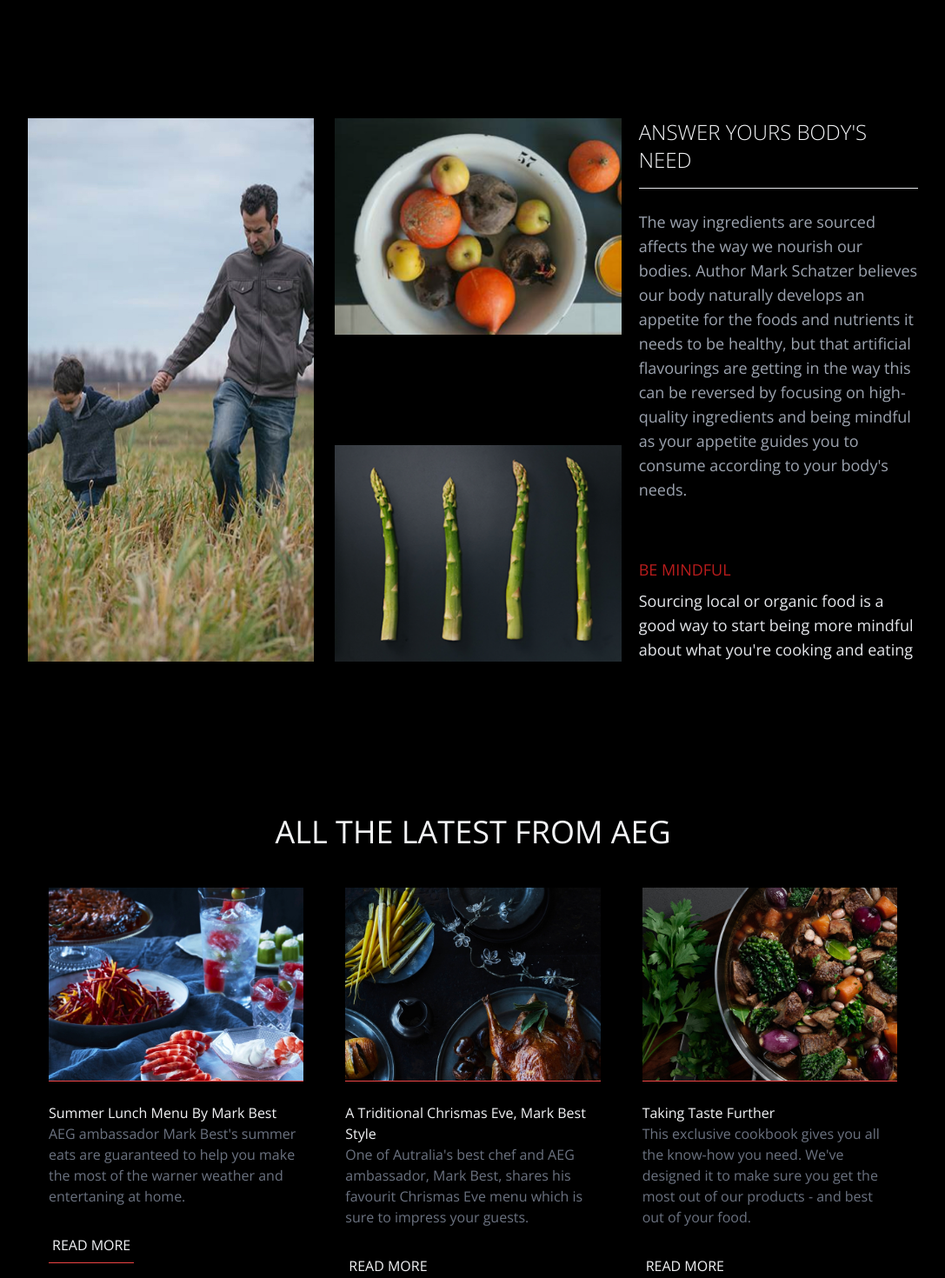
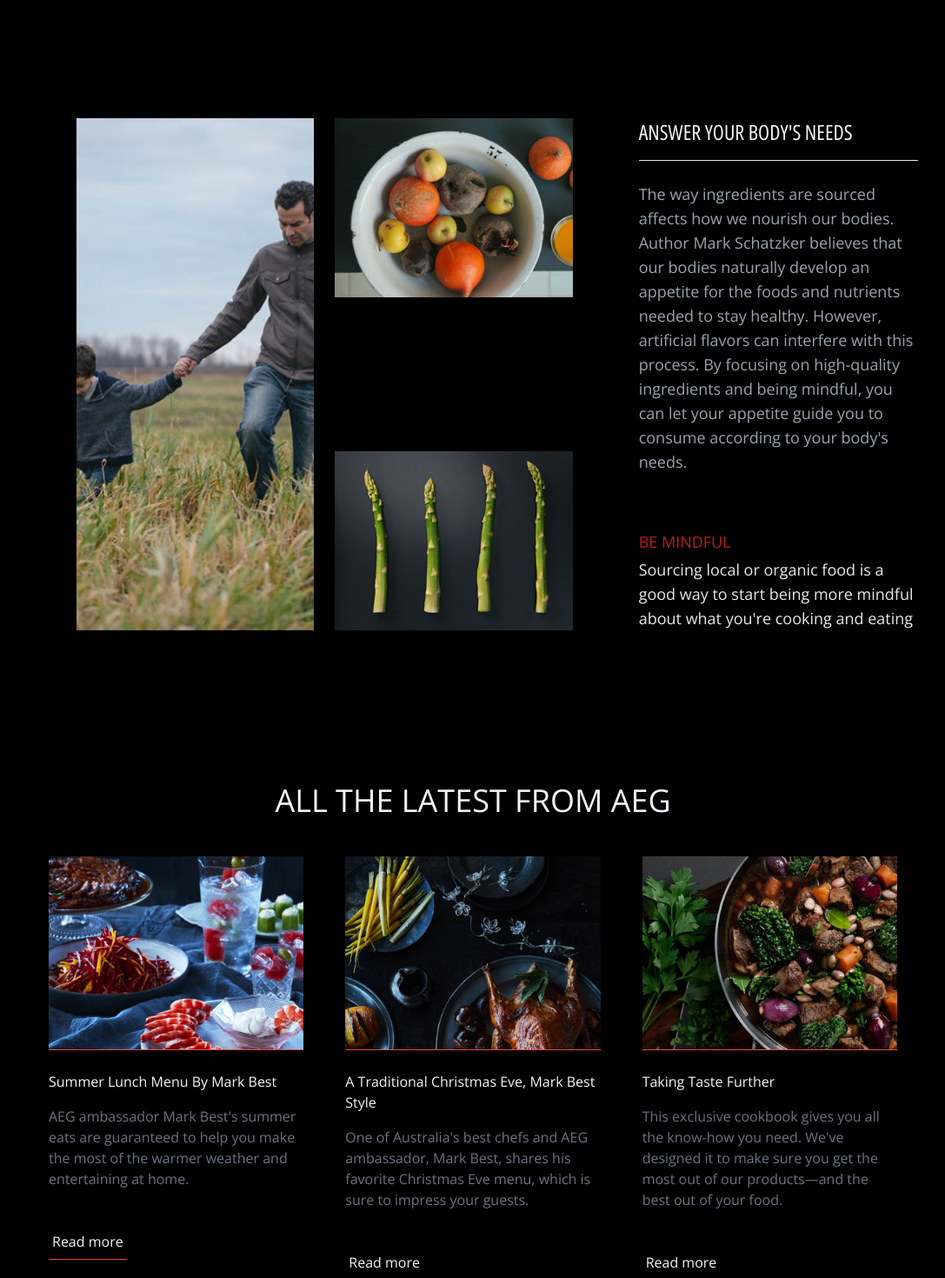
Before and after one commit to mattseidel/orchard-fed, a React (Vite) app: page / in a window 1280 px wide. Shown: the part 40-1510 px from the top of the page at 87% size, without its empty margins (96-1183 px from the left). Built offline with nearby package versions, Linux system fonts and the light colour scheme.

Commit message:
style: fix responsive components

```diff
--- a/package.json
+++ b/package.json
@@ -10,7 +10,9 @@
     "preview": "vite preview"
   },
   "dependencies": {
+    "@radix-ui/react-dialog": "^1.1.1",
     "@radix-ui/react-icons": "^1.3.0",
+    "@radix-ui/react-slot": "^1.1.0",
     "class-variance-authority": "^0.7.0",
     "clsx": "^2.1.1",
     "react": "^18.3.1",
--- a/src/components/common/Image.tsx
+++ b/src/components/common/Image.tsx
@@ -52,12 +52,12 @@ const ProgressiveImage = ({ fallbackSrc, hasHover, className, ...rest }: ImagePr
   }, [fallbackSrc, rest.src]);
 
   const cn = classNames(className, {
-    "transition duration-300 hover:scale-105": hasHover,
+    "transition duration-300 lg:hover:scale-105 hover:shadow-xl hover:shadow-gray-800 ": hasHover,
   })
 
   return (
     <picture>
-      <source srcSet={highResSrc} key={highResSrc} />
+      <source srcSet={highResSrc} key={highResSrc}  className=""/>
       <source srcSet={fallbackSrc} media="(max-width: 600px)" className="scale-" />
       <img
         className={cn}
--- a/src/components/features/Card.tsx
+++ b/src/components/features/Card.tsx
@@ -1,6 +1,8 @@
 import ProgressiveImage from "../common/Image";
 import { Card, CardContent, CardFooter, CardHeader } from "../ui/card";
 import { Feature } from "./featuresList";
+import { Modals } from "./Modals";
+
 
 export const CardElement = ({
   title,
@@ -19,13 +21,11 @@ export const CardElement = ({
         />
       </CardHeader>
       <CardContent>
-        <h1 className="capitalize">{title}</h1>
+        <h1 className="capitalize mb-4">{title}</h1>
         <p className="text-gray-500">{description}</p>
       </CardContent>
-      <CardFooter>
-        <button className="border-b border-red-500 py-2 hover:border-none hover:bg-red-500 transition duration-300 rounded-md px-1">
-          READ MORE
-        </button>
+      <CardFooter className="mt-4">
+        <Modals title={title} description={description} highResImage={highResImage} lowResImage={lowResImage} />
       </CardFooter>
     </Card>
   );
--- a/src/components/features/featuresList.ts
+++ b/src/components/features/featuresList.ts
@@ -14,22 +14,22 @@ export interface Feature {
 
 export const features: Feature[] = [
   {
-    title: "Summer lunch menu by mark best",
+    title: "Summer Lunch Menu by Mark Best",
     description:
-      "AEG ambassador Mark Best's summer eats are guaranteed to help you make the most of the warner weather and entertaning at home.",
+      "AEG ambassador Mark Best's summer eats are guaranteed to help you make the most of the warmer weather and entertaining at home.",
     lowResImage: LowResImage1,
     highResImage: HighResImage1,
   },
   {
-    title: 'A triditional chrismas eve, mark best style',
-    description:'One of Autralia\'s best chef and AEG ambassador, Mark Best, shares his favourit Chrismas Eve menu which is sure to impress your guests.',
+    title: 'A Traditional Christmas Eve, Mark Best Style',
+    description: "One of Australia's best chefs and AEG ambassador, Mark Best, shares his favorite Christmas Eve menu, which is sure to impress your guests.",
     lowResImage: LowResImage2,
-    highResImage: HighResImage2
+    highResImage: HighResImage2,
   },
   {
     title: 'Taking Taste Further',
-    description: 'This exclusive cookbook gives you all the know-how you need. We\'ve designed it to make sure you get the most out of our products - and best out of your food.',
+    description: "This exclusive cookbook gives you all the know-how you need. We've designed it to make sure you get the most out of our products—and the best out of your food.",
     lowResImage: LowResImage3,
-    highResImage: HighResImage3
+    highResImage: HighResImage3,
   }
 ];
--- a/src/components/hero/Body.tsx
+++ b/src/components/hero/Body.tsx
@@ -1,28 +1,32 @@
 export const Body = () => {
   return (
-    <section className="flex flex-col">
-      <div className="lg:mb-10" >
-        <h1 className="text-xl text-gray-100 lg:text-2xl mb-4 font-light ">ANSWER YOURS BODY'S NEED</h1>
-        <hr className="text-gray-100" />
+    <section className="flex flex-col mb-12">
+      <article className="lg:mb-10">
+        <header>
+          <h1 className="text-lg text-gray-100 lg:text-2xl mb-4 font-open-sans-condensed font-light text-center lg:text-left">
+            ANSWER YOUR BODY'S NEEDS
+          </h1>
+          <hr className="text-gray-100" />
+        </header>
         <br />
-        <p className="text-gray-400 lg:text-lg">
-          The way ingredients are sourced affects the way we nourish our bodies.
-          Author Mark Schatzer believes our body naturally develops an appetite
-          for the foods and nutrients it needs to be healthy, but that
-          artificial flavourings are getting in the way this can be reversed by
-          focusing on high-quality ingredients and being mindful as your
-          appetite guides you to consume according to your body's needs.
+        <p className="text-gray-400 text-sm lg:text-lg text-justify lg:text-left">
+          The way ingredients are sourced affects how we nourish our bodies.
+          Author Mark Schatzker believes that our bodies naturally develop an
+          appetite for the foods and nutrients needed to stay healthy. However,
+          artificial flavors can interfere with this process. By focusing on
+          high-quality ingredients and being mindful, you can let your appetite
+          guide you to consume according to your body's needs.
         </p>
-      </div>
+      </article>
       <br />
 
-      <div className="space-y-2">
+      <aside className="space-y-1">
         <h2 className="text-lg text-red-700 lg:text-lg">BE MINDFUL</h2>
         <p className="text-gray-200 lg:text-lg">
           Sourcing local or organic food is a good way to start being more
           mindful about what you're cooking and eating
         </p>
-      </div>
+      </aside>
     </section>
   );
 };
--- a/src/components/hero/Hero.tsx
+++ b/src/components/hero/Hero.tsx
@@ -3,7 +3,7 @@ import { ImagesBody } from "./Images";
 
 export const Hero = () => {
   return (
-    <section className="grid grid-cols-1  xl:grid-cols-3 xl:space-x-5 space-y-5 xl:space-y-0 ">
+    <section className="grid grid-cols-1  xl:grid-cols-3 xl:space-x-5 xl:space-y-0 ">
       <ImagesBody />
       <Body />
     </section>
--- a/src/components/hero/Images.tsx
+++ b/src/components/hero/Images.tsx
@@ -1,19 +1,18 @@
 import { images } from "./ImagesList";
 import ProgressiveImage from "../common/Image";
 
-// TODO: improve the aspect ratio of the images on md and lg screens
 export const ImagesBody = () => (
-  <section className="grid grid-cols-1 xl:grid-cols-2 gap-6 col-span-2 order-last xl:-order-last">
-    <div className="h-[550px] xl:h-full">
+  <section className="grid grid-cols-1 xl:grid-cols-2 gap-6 col-span-2 order-last xl:-order-last px-6 lg:px-10 xl:px-14">
+    <div className=" xl:h-full">
       <ProgressiveImage
         hasHover
         fallbackSrc={images[0].lowRes}
         src={images[0].highRes}
         alt={images[0].alt}
-        className="h-full w-full"
+        className="h-full w-full object-cover aspect-[4/5] xl:aspect-auto"
       />
     </div>
-    <div className="flex xl:flex-col justify-between lg:flex-row flex-col gap-3 w-full">
+    <div className="flex xl:flex-col justify-between lg:flex-row flex-col gap-8 w-full">
       {images.slice(1, 3).map((image, index) => (
         <ProgressiveImage
           hasHover
@@ -21,7 +20,7 @@ export const ImagesBody = () => (
           fallbackSrc={image.lowRes}
           src={image.highRes}
           alt={image.alt}
-          className="w-full"
+          className="w-full aspect-w-1 aspect-h-1 object-cover"
         />
       ))}
     </div>
```
